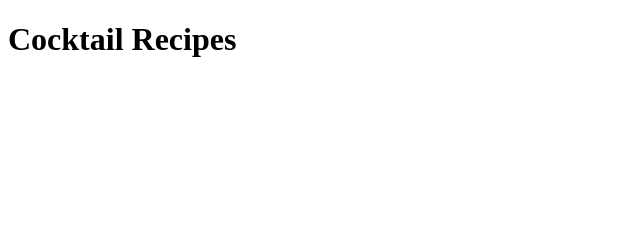
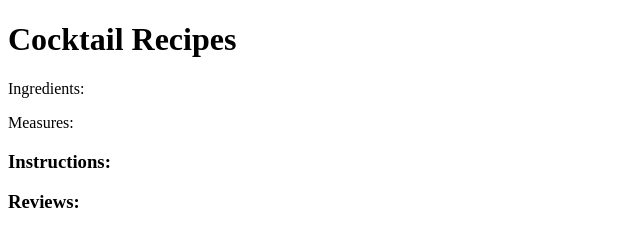
Before and after one commit to avinashs8/phase-1-project, a plain HTML site: page index.html in a window 1280 px wide. Shown: the whole page, without its empty margins (0-640 px from the left). Drawn offline with Linux system fonts and the light colour scheme; no server answers.

Commit message:
add instructions

```diff
--- a/index.html
+++ b/index.html
@@ -15,5 +15,23 @@
     <h2 id="drink-name"></h2>
    </header>
    <div id="cocktail-menu"></div>
+
+   <div id="cocktail-name"></div>
+  <div class='parent'>
+    <div class='child'>Ingredients:
+        <ol id="ingredients"></ol>
+    </div>
+    <div class='child'>Measures:
+        <ol id="measures"></ol>
+    </div>
+  </div>
+
+  <h3>Instructions:</h3>
+  <p id='comment-display'>
+
+  </p>
+
+  <h3>Reviews:</h3>
+  <p id="reviews"></p>
 </body>
 </html>
--- a/index.js
+++ b/index.js
@@ -1,5 +1,7 @@
 const cocktailImgs = document.querySelector("#cocktail-menu")
 const cocktailNames = document.querySelector("#drink-name")
+const instructions = document.querySelector("#comment-display")
+
 
 fetch('http://localhost:3000/drinks')
 .then(resp => resp.json())
@@ -10,6 +12,9 @@ fetch('http://localhost:3000/drinks')
         img.addEventListener('mouseover', e => {
             cocktailNames.innerText = drink.strDrink
         })
+        img.addEventListener('click', e => {
+            instructions.innerText= drink.strInstructions
+        })
         cocktailImgs.append(img)
     })
 })
```
